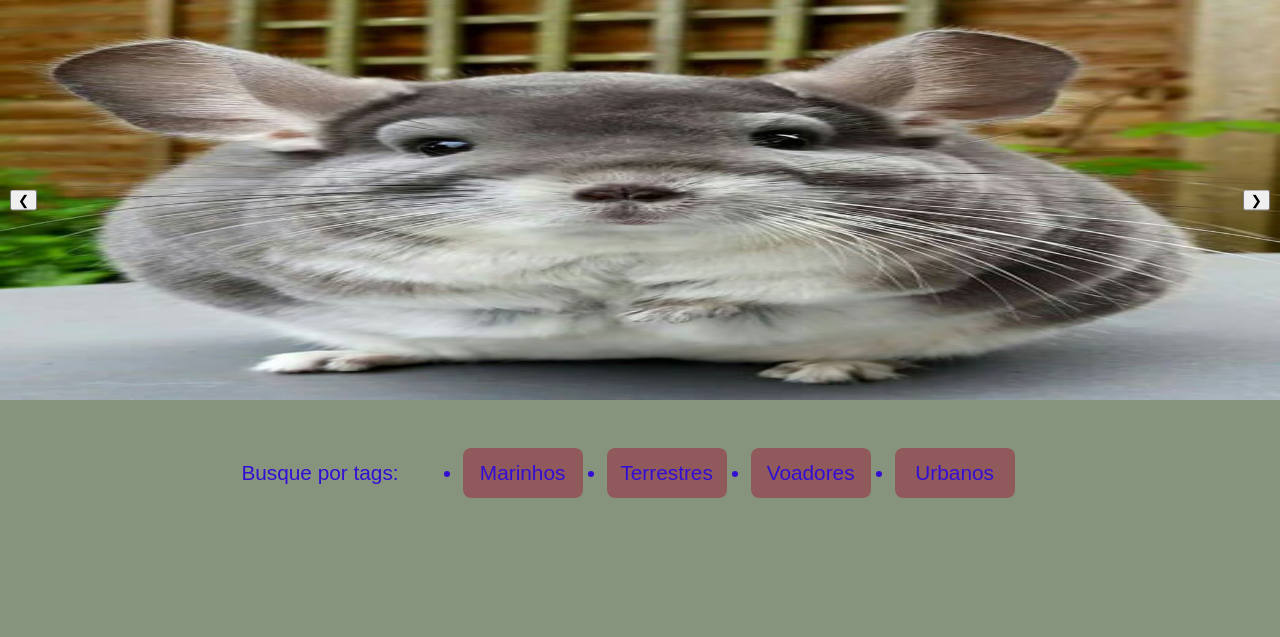
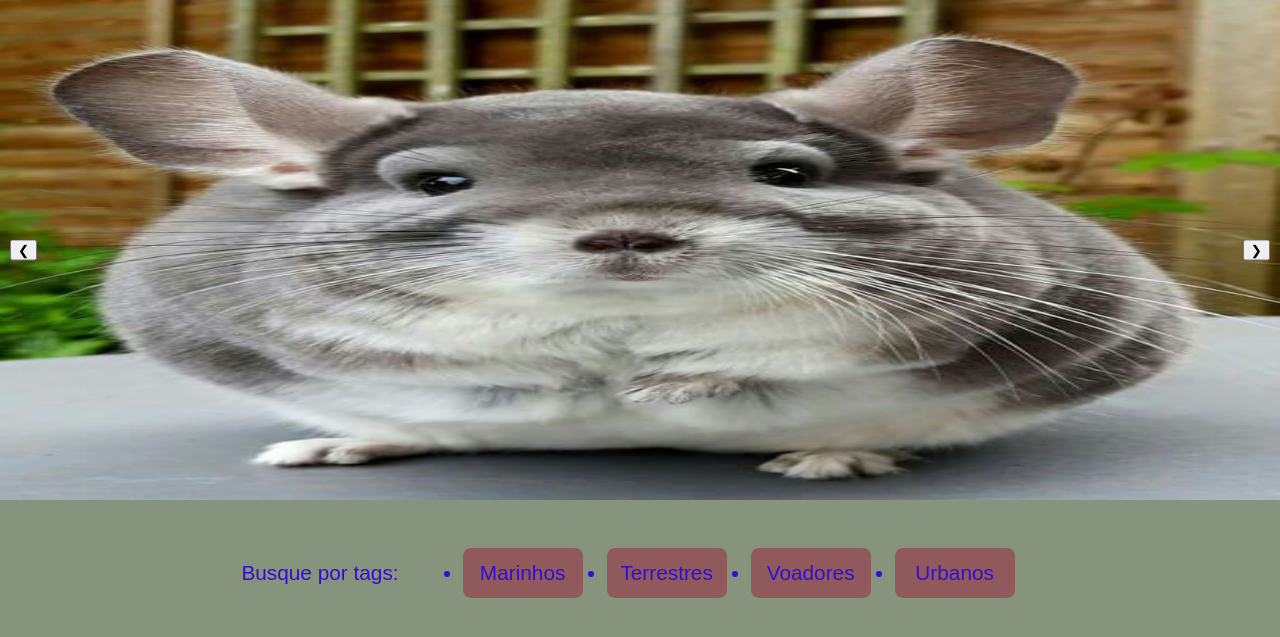
Before and after one commit to Alvim1100/Project-Zoo, a Django app: page / in a window 1280 px wide. Shown: the part 135-772 px from the top of the page. Run offline with Django 5.2, Linux system fonts and the light colour scheme.

Commit message:
banner com transicao

```diff
--- a/setup/static/styles/style.css
+++ b/setup/static/styles/style.css
@@ -96,9 +96,24 @@ body {
     margin-bottom: 1.5rem;
 }
 
+.banner__carrossel {
+    position: relative;
+    height: 500px; /* igual ao .banner__imagem */
+    overflow: hidden;
+}
 .banner__imagem {
+    position: absolute;
+    left: 0;
+    top: 0;
     width: 100%;
-    height: 400px;
+    height: 500px;
+    opacity: 0;
+    transition: opacity 0.5s;
+    z-index: 1;
+}
+.banner__imagem.active {
+    opacity: 1;
+    z-index: 2;
 }
 
 
--- a/templates/zoologico/index.html
+++ b/templates/zoologico/index.html
@@ -5,11 +5,12 @@
 
     <section class="banner">
         <div class="banner__carrossel">
-            <img class="banner__imagem" src="{% static 'assets/imagens/chinchila.jpg' %}" alt="Banner 1">
-            <img class="banner__imagem" src="{% static 'assets/imagens/banneranimal.jpg' %}" alt="Banner 2" style="display:none;">
-            <img class="banner__imagem" src="{% static 'assets/imagens/leao.jpg' %}" alt="Banner 3" style="display:none;">
-            <button id="prevBtn" style="position:absolute;top:50%;left:10px;transform:translateY(-50%);">❮</button>
-            <button id="nextBtn" style="position:absolute;top:50%;right:10px;transform:translateY(-50%);">❯</button>
+            <img class="banner__imagem active" src="{% static 'assets/imagens/chinchila.jpg' %}" alt="Banner 1">
+            <img class="banner__imagem" src="{% static 'assets/imagens/otters.webp' %}" alt="Banner 2">
+            <img class="banner__imagem" src="{% static 'assets/imagens/leao.jpg' %}" alt="Banner 3">
+            <button id="prevBtn" style="position:absolute;top:50%;left:10px;transform:translateY(-50%);z-index:3;">❮</button>
+            <button id="nextBtn" style="position:absolute;top:50%;right:10px;transform:translateY(-50%);z-index:3;">❯</button>
+
         </div>
     </section>
     <script>
@@ -19,7 +20,9 @@
         const nextBtn = document.getElementById('nextBtn');
 
         function showImage(index) {
-            images.forEach((img, i) => img.style.display = i === index ? 'block' : 'none');
+            images.forEach((img, i) => {
+                img.classList.toggle('active', i === index);
+            });
         }
 
         prevBtn.onclick = () => {
@@ -36,7 +39,7 @@
         setInterval(() => {
             current = (current + 1) % images.length;
             showImage(current);
-        }, 3000);
+        }, 6000);
 
         // Inicializa
         showImage(current);
```
Also changed, not shown: setup/static/assets/imagens/otters.webp (added).
